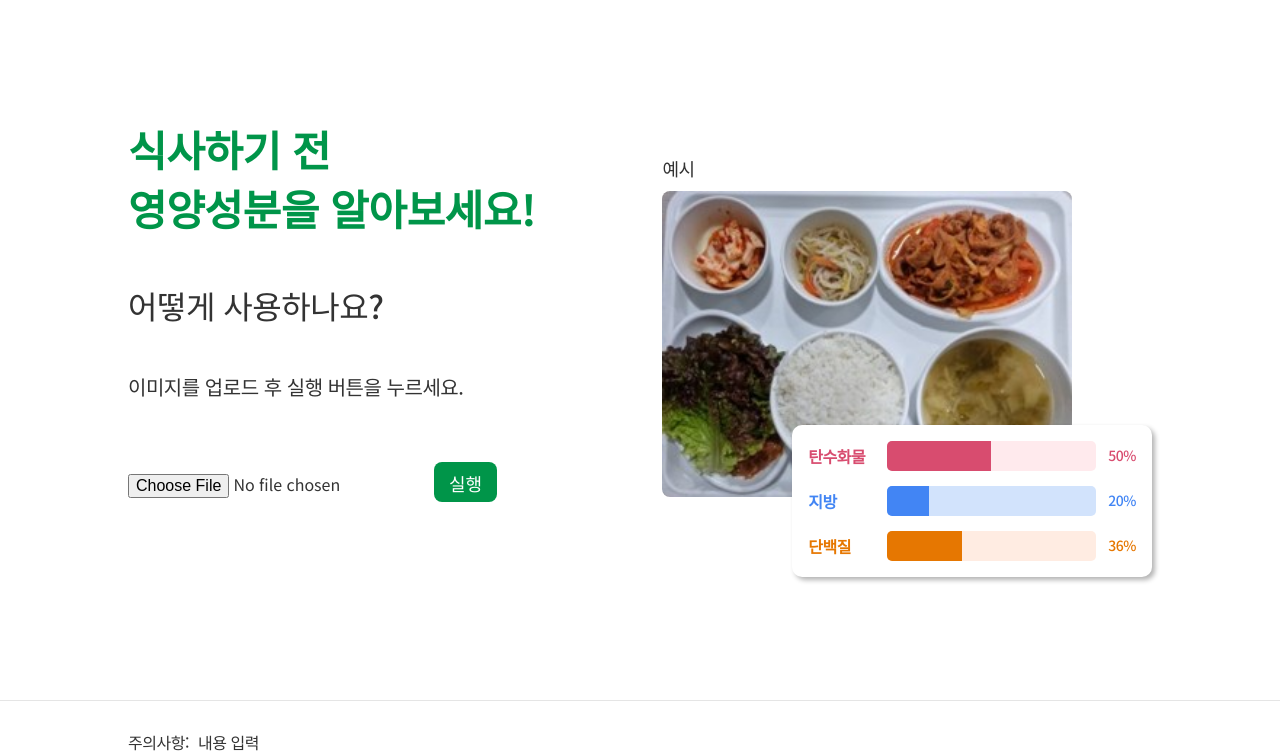
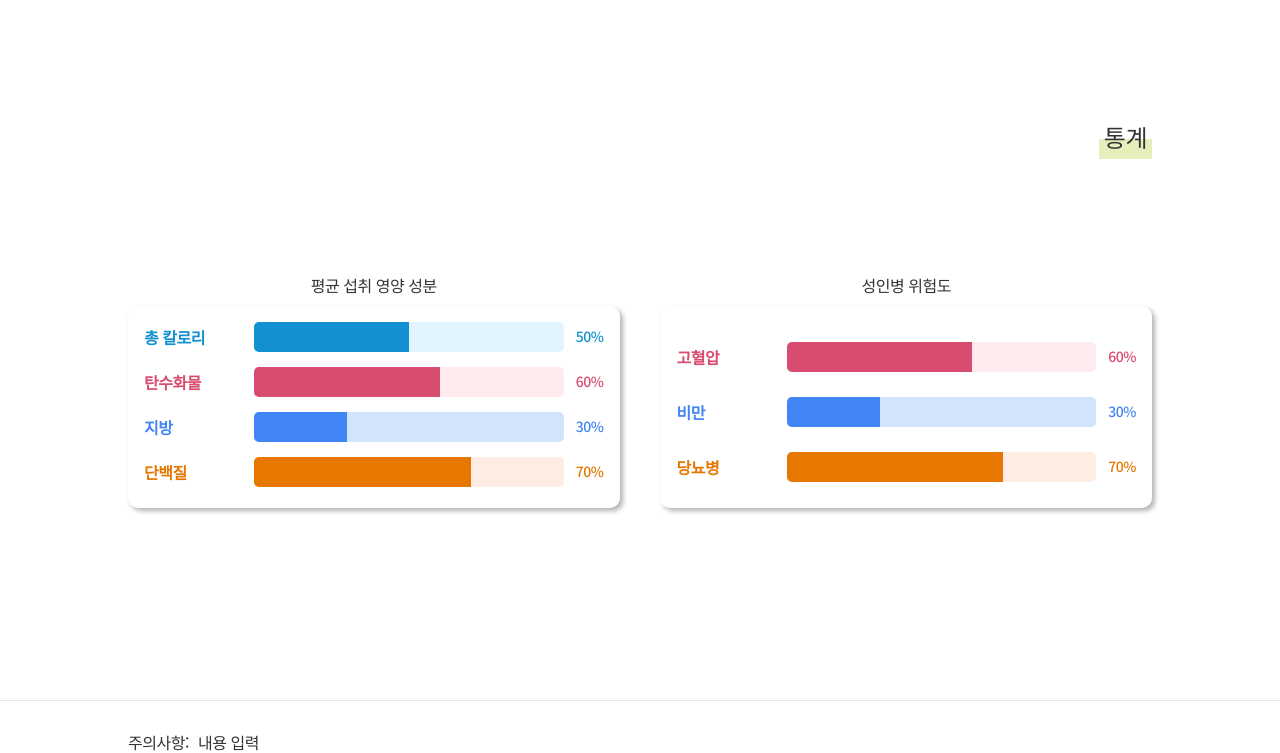
Before and after one commit to namjiseong/greenfood, a Flask app: page /test in a window 1280 px wide. Shown: the part 125-878 px from the top of the page. Run offline with Flask 2, Linux system fonts and the light colour scheme; parts of the project's set-up code (start-up, migrations or seed data) failed here and were passed over; some libraries are stand-ins or nearby versions.

Commit message:
위험도 페이지 생성, 모델 다운로드, 인자 넘기기 진행중

```diff
--- a/app.py
+++ b/app.py
@@ -10,6 +10,11 @@ import random
 import food_detect
 from datetime import datetime
 import json
+import joblib
+from sklearn.ensemble import RandomForestClassifier
+import pandas as pd
+import numpy as np
+
 #DB선언
 conn = pymysql.connect(host='localhost', user="root", password="qsdrwe159", db='food_data', charset='utf8')
 
@@ -227,10 +232,22 @@ def statistic():
         avg_dag = sum_dag/divi
         avg_kr = sum_kr/divi
         avg_ks = sum_ks/divi
+
+        test = [avg_kal, avg_tan, avg_dan, avg_ji, avg_na, avg_col, avg_fo, avg_dag, avg_kr, avg_ks]
+        test = pd.DataFrame(data = [(avg_kal, avg_tan, avg_dan, avg_ji, avg_na, avg_col, avg_fo, avg_dag, avg_kr, avg_ks)])
+
         # 미리 진단 하고 결과만 보내놓기
         #####
+        go_model = joblib.load('./go_rpmodel.pkl')
+        be_model = joblib.load('./be_rpmodel.pkl')
+        dag_model = joblib.load('./dag_rpmodel.pkl')
+        go_p = go_model.predict_proba(test)
+        be_p = be_model.predict_proba(test)
+        dag_p = dag_model.predict_proba(test)
+        per = [int(go_p[0][1] * 100), int(be_p[0][1] * 100), int(dag_p[0][1] * 100)]
 
-        return render_template('statistic.html', avg_kal = avg_kal, avg_tan = avg_tan, avg_dan = avg_dan, avg_ji = avg_ji)
+
+        return render_template('statistic.html', avg_kal = avg_kal, avg_tan = avg_tan, avg_dan = avg_dan, avg_ji = avg_ji, per = per)
     else:
         flash('로그인이 필요합니다')
         return render_template('index.html')
@@ -262,8 +279,10 @@ def date_add():
 @app.route('/test', methods=('GET', 'POST')) # 접속하는 url
 def test():
     if request.method == "POST":
-        return render_template('index.html')
-    return render_template('index.html')
+        print(request.form['per_list'])
+        print(request.form['avg_list'])
+        return render_template('test.html')
+    return render_template('test.html')
 
 if __name__ == '__main__':
 
--- /dev/null
+++ b/templates/test.html
@@ -0,0 +1,159 @@
+<!DOCTYPE html>
+<html lang="ko">
+
+<head>
+	<meta charset="UTF-8">
+	<meta http-equiv="X-UA-Compatible" content="IE=edge">
+	<meta name="viewport" content="width=device-width, initial-scale=1.0">
+	<title>Greenfood</title>
+	<link rel="stylesheet" href="./static/css/common.css">
+	<script src="http://ajax.googleapis.com/ajax/libs/jquery/1.7.1/jquery.min.js" type="text/javascript"></script>
+	<script src="./static/js/common.ui.js" > </script>
+	<style>
+        #bar{
+            height : 40px
+        }
+    </style>
+
+</head>
+
+<body>
+	<div class="container">
+		<header class="header">
+			<div class="w_inner">
+				<!-- 로고 -->
+				<h1 class="logo_img">
+					<a href="/" class="link_home">
+						<img src="./static/images/img_logo.jpg" alt="그린푸드" class="img_g">
+					</a>
+				</h1>
+
+				<nav class="wrap_gnb">
+					<ul class="list_gnb">
+						<li><a href="#none">로그인</a></li>
+						<li><a href="#none">마이페이지</a></li>
+						<li><a href="#none">통계</a></li>
+					</ul>
+				</nav>
+
+			</div>
+		</header>
+		<main class="contents">
+			<div class="w_inner">
+				<h2 class="tit_page"><span>통계</span></h2>
+				<div class="wrap_statistic">
+					<div class="area_statistic">
+						<strong class="tit_progress">평균 섭취 영양 성분</strong>
+						<div class="wrap_progress">
+
+							<dl>
+								<div class="group_progress type3">
+									<dt>총 칼로리</dt>
+									<dd>
+										<span class="area_progress">
+											<!-- width값으로 그래프 조절합니다. -->
+											<span class="bar_progress" id="avg_kal"style="width:50%"></span>
+										</span>
+										<span class="num_percent" id="avg_kal_p">50%</span>
+									</dd>
+								</div>
+								<div class="group_progress type1">
+									<dt>탄수화물</dt>
+									<dd>
+										<span class="area_progress">
+											<span class="bar_progress" id="avg_tan" style="width:60%"></span>
+										</span>
+										<span class="num_percent" id="avg_tan_p">60%</span>
+									</dd>
+								</div>
+								<div class="group_progress type2">
+									<dt>지방</dt>
+									<dd>
+										<span class="area_progress">
+											<span class="bar_progress" id="avg_ji" style="width:30%"></span>
+										</span>
+										<span class="num_percent" id="avg_ji_p">30%</span>
+									</dd>
+								</div>
+								<div class="group_progress type4">
+									<dt>단백질</dt>
+									<dd>
+										<span class="area_progress">
+											<span class="bar_progress" id="avg_dan" style="width:70%"></span>
+										</span>
+										<span class="num_percent" id="avg_dan_p">70%</span>
+									</dd>
+								</div>
+							</dl>
+
+
+
+						</div>
+					</div>
+                    <div class="area_statistic">
+						<strong class="tit_progress">성인병 위험도</strong>
+						<div class="wrap_progress">
+
+							<dl style="margin-top:20px">
+								<div class="group_progress type1" id="bar">
+									<dt>고혈압</dt>
+									<dd>
+										<span class="area_progress">
+											<span class="bar_progress" id="avg_tan" style="width:60%"></span>
+										</span>
+										<span class="num_percent" id="avg_tan_p">60%</span>
+									</dd>
+								</div>
+								<div class="group_progress type2" id="bar">
+									<dt>비만</dt>
+									<dd>
+										<span class="area_progress">
+											<span class="bar_progress" id="avg_ji" style="width:30%"></span>
+										</span>
+										<span class="num_percent" id="avg_ji_p">30%</span>
+									</dd>
+								</div>
+								<div class="group_progress type4" id="bar">
+									<dt>당뇨병</dt>
+									<dd>
+										<span class="area_progress">
+											<span class="bar_progress" id="avg_dan" style="width:70%"></span>
+										</span>
+										<span class="num_percent" id="avg_dan_p">70%</span>
+									</dd>
+								</div>
+							</dl>
+
+
+
+						</div>
+					</div>
+
+
+
+				</div>
+			</div>
+		</main>
+		<footer class="footer">
+			<div class="w_inner">
+				<dl class="list_desc">
+					<div class="area_desc">
+						<dt>주의사항:</dt>
+						<dd>내용 입력</dd>
+					</div>
+					<div class="area_desc">
+						<dt>DB 출처:</dt>
+						<dd>내용 입력</dd>
+					</div>
+					<div class="area_desc">
+						<dt>정보 관리 정책:</dt>
+						<dd>내용 입력</dd>
+					</div>
+				</dl>
+			</div>
+		</footer>
+	</div>
+
+</body>
+
+</html>
```
Also changed, not shown: templates/statistic.html (+5 -2 lines), 3 other files.
